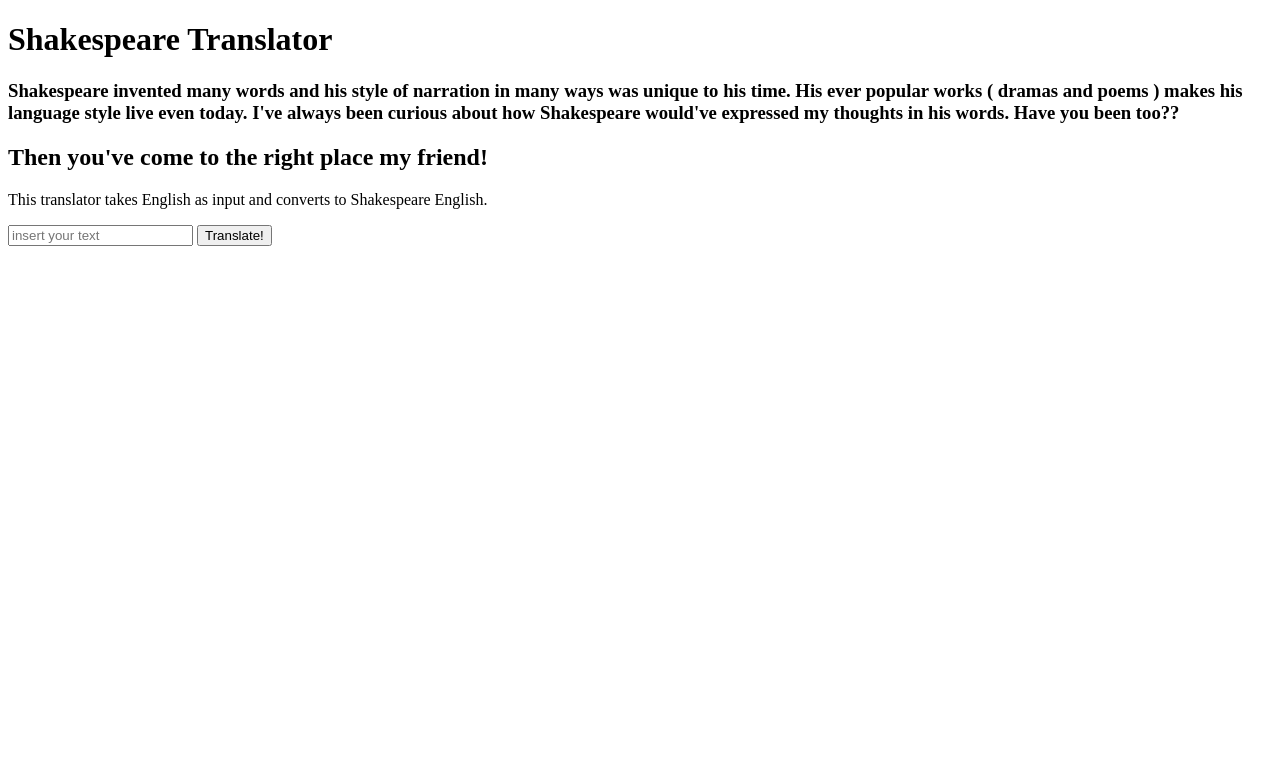
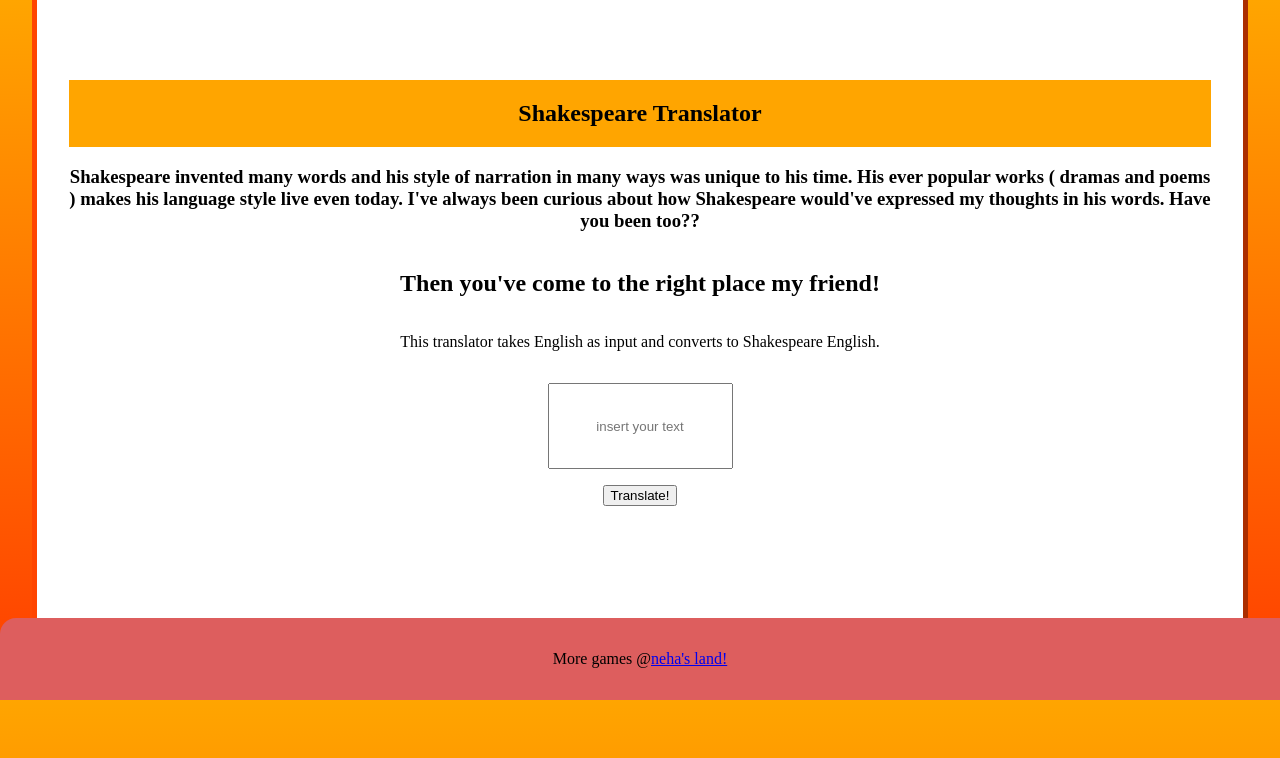
Before and after one commit to nayyyhaa/shakespeare-translator, a plain HTML site: page index.html in a window 1280 px wide. Drawn offline with Linux system fonts and the light colour scheme.

Commit message:
style: changed page style

```diff
--- a/css/style.css
+++ b/css/style.css
@@ -0,0 +1,40 @@
+html{
+    background-image: linear-gradient(orange,rgb(255, 60, 0));
+}
+body{
+    margin:auto;
+}
+.site-content{
+    margin: 0 2rem;
+    text-align: center;
+    padding: 5rem 2rem;
+    border-left: 5px outset orangered;
+    border-right: 5px outset orangered;
+    background-color: white;
+    max-height: fit-content;
+    overflow-wrap: break-word;
+    display: flex;
+    flex-direction: column;
+    align-items: center;
+}
+nav{
+    background-color: orange;
+    width: 100%;
+}
+#inputTxt{
+    height: 10vh;
+    display: block;
+    margin: 1rem auto;
+    text-align: center;
+
+}
+.footer{
+    padding: 2rem;
+    background-color: rgb(221, 94, 94);
+    border-top-left-radius:  1rem;
+    max-height: 100%;
+    text-align: center;
+}
+.translateButton{
+
+}
--- a/index.html
+++ b/index.html
@@ -8,17 +8,23 @@
     <link rel='stylesheet' type='text/css' media='screen' href='/css/style.css'>
 </head>
 <body>
-    <div>
-        <h1>Shakespeare Translator</h1>
+    <div class="site-content">
+        <nav>
+            <h1>Shakespeare Translator</h1>
+        </nav>
         <h3>Shakespeare invented many words and his style of narration in many ways was unique to his time. His ever popular works ( dramas and poems ) makes his language style live even today. I've always  been curious about how Shakespeare would've expressed my thoughts in his words.
             Have you been too??
         </h3>
         <h2>Then you've come to the right place my friend!</h2>
         <p>This translator takes English as input and converts to Shakespeare English.</p>
+
+        <input type="textarea" id="inputTxt" placeholder="insert your text">
+        <button id="translateButton">Translate!</button>
+        <p id="outputTxt"></p>
     </div>
-    <input type="textarea" id="inputTxt" placeholder="insert your text">
-    <button id="translateButton">Translate!</button>
-    <p id="outputTxt"></p>
+    <footer class="footer">
+        More games @<a href="https://nehagupta.netlify.app/components/projects/projects.html">neha's land!</a>
+    </footer>
     <script src='/scripts/app.js'></script>
 </body>
 </html>
--- a/scripts/app.js
+++ b/scripts/app.js
@@ -21,7 +21,7 @@ function translateFunction(event){
     fetch(finalURL)
         .then(response => response.json())
         .then(json => {
-            outputElement.innerText = json.contents.translated;
+            outputElement.innerText = "Shakespeare says,'"+json.contents.translated+"'";
         })
         .catch(() => alert("Something wrong with the server! Try after sometime"))
 }
```
